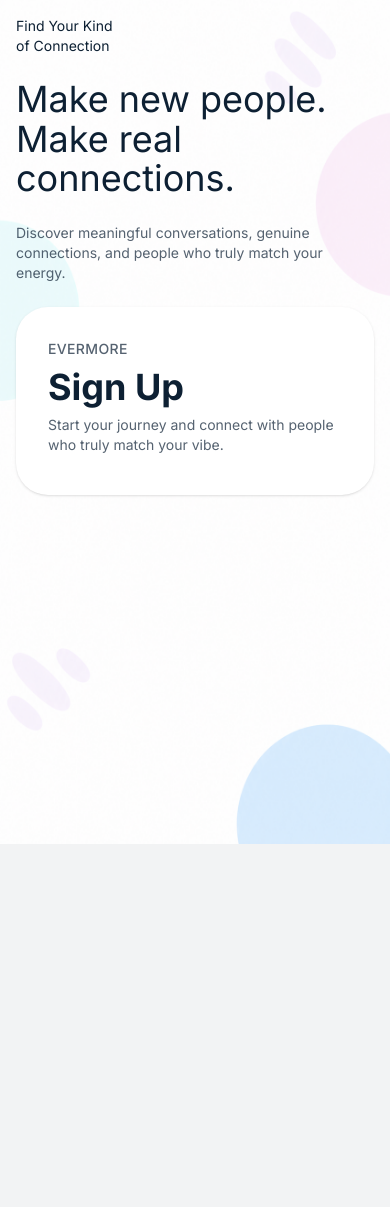
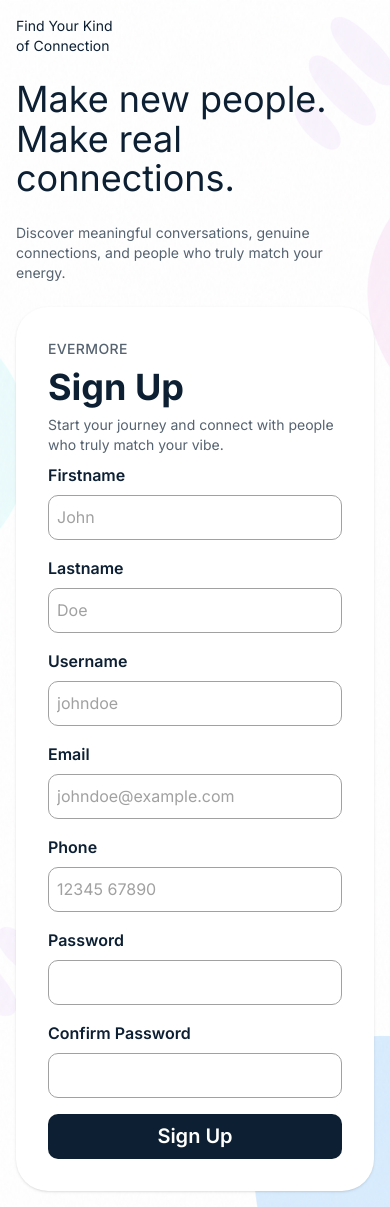
Before and after one commit to imaditya-jain/EverM-re, a Next.js app: page /auth/register in a window 390 px wide. Before the commit the page ends 844 px from the top, so only its background shows below. Built offline with nearby package versions, Linux system fonts and the light colour scheme; a web font is replaced by a local one.

Commit message:
feat(auth): create responsive registration form UI with validation

```diff
--- a/app/(pages)/auth/register/page.tsx
+++ b/app/(pages)/auth/register/page.tsx
@@ -1,10 +1,11 @@
 import { AuthLayout } from '@/app/components'
+import RegistrationForm from '@/app/components/forms/registeration.form'
 import React from 'react'
 
 const Register = () => {
   return (
     <AuthLayout title='Sign Up' paragraph='Start your journey and connect with people who truly match your vibe.'>
-      <div></div>
+     <RegistrationForm />
     </AuthLayout>
   )
 }
--- a/app/components/fields/input.field.tsx
+++ b/app/components/fields/input.field.tsx
@@ -1,13 +1,34 @@
-import React from 'react'
+import { UseFormRegister, FieldValues, Path, FieldErrors, } from "react-hook-form"
 
-interface InputFieldProps{
-    label: string
+interface InputFieldProps <T extends FieldValues>{
+  label: string;
+  name: Path<T>
+  type: string;
+  placeholder: string;
+  required: boolean;
+  register: UseFormRegister<T>
+  errors?: FieldErrors<T>
 }
 
-const InputField = ({label}:InputFieldProps) => {
+const InputField =<T extends FieldValues> ({ label, name, type, placeholder, required, register, errors }: InputFieldProps<T>) => {
   return (
     <div>
-      <label htmlFor={label}>{label}</label>
+      <label className='block inter text-[#0d2033] font-semibold mb-2' htmlFor={label}>{label}</label>
+      <input
+        type={type}
+        placeholder={placeholder}
+        // required={required}
+        className={`block w-full text-[#0d2033] inter h-11.25 rounded-[10px] outline-0 border px-2 placeholder:text-[#a1a1a1] ${
+          errors?.[name]
+            ? "border-red-500"
+            : "border-[#a1a1a1]"
+        }`}
+      />
+      {errors?.[name] && (
+        <p className="text-red-500 text-sm mt-1 inter">
+          {errors[name]?.message as string}
+        </p>
+      )}
     </div>
   )
 }
--- /dev/null
+++ b/app/components/forms/registeration.form.tsx
@@ -0,0 +1,73 @@
+"use client"
+
+import { useForm } from "react-hook-form"
+import { yupResolver } from "@hookform/resolvers/yup"
+import * as yup from "yup"
+import InputField from "../fields/input.field"
+
+
+const RegistrationForm = () => {
+
+    const schema = yup.object({
+        firstName: yup.string().matches(/^[A-Za-z]+$/, "Only alphabets are allowed for this field").required('Firstname is required.'),
+        lastName: yup.string().matches(/^[A-Za-z]+$/, "Only alphabets are allowed for this field").required('Lastname is required.'),
+        userName: yup.string().matches(/^[A-Za-z]+$/, "Only alphabets are allowed for this field").required('Username is required.'),
+        email: yup.string().email('Email is invalid.').required('Email is required.'),
+        phone: yup.string().matches(/^[6-9]\d{9}$/, "Enter a valid 10-digit Indian mobile number").required("Phone number is required."),
+        password: yup.string().min(6, "Password must be at least 6 characters").required("Password is required."),
+        cPassword: yup.string().oneOf([yup.ref("password")], "Passwords must match").required("Confirm Password is required."),
+    })
+
+    const { register, handleSubmit, formState: { errors }, } = useForm<RegistrationFormValues>({ resolver: yupResolver(schema), })
+    type RegistrationFormValues = {
+        firstName: string
+        lastName: string
+        userName: string
+        email: string
+        phone: string
+        password: string
+        cPassword: string
+    }
+
+    const handleOnSubmit = async () => {
+        try {
+
+        } catch (error) {
+            console.log(error)
+        }
+    }
+
+    const fields: {
+        id: string
+        label: string
+        name: keyof RegistrationFormValues
+        type: string
+        placeholder: string
+        required: boolean
+    }[] = [
+            { id: 'field-1', label: 'Firstname', name: 'firstName', type: 'text', placeholder: 'John', required: true },
+            { id: 'field-2', label: 'Lastname', name: 'lastName', type: 'text', placeholder: 'Doe', required: true },
+            { id: 'field-3', label: 'Username', name: 'userName', type: 'text', placeholder: 'johndoe', required: true },
+            { id: 'field-4', label: 'Email', name: 'email', type: 'email', placeholder: 'johndoe@example.com', required: true },
+            { id: 'field-5', label: 'Phone', name: 'phone', type: 'tel', placeholder: '12345 67890', required: true },
+            { id: 'field-6', label: 'Password', name: 'password', type: 'password', placeholder: '', required: true },
+            { id: 'field-7', label: 'Confirm Password', name: 'cPassword', type: 'password', placeholder: '', required: true },
+        ]
+
+    return (
+        <>
+            <form onSubmit={handleSubmit(handleOnSubmit)}>
+                <div className="grid grid-cols-1 sm:grid-cols-2 gap-4">
+                    {
+                        fields.map(field => <InputField key={field.id} label={field?.label} name={field.name} type={field.type} placeholder={field.placeholder} required={field.required} register={register} errors={errors} />)
+                    }
+                </div>
+                <div className="mt-4">
+                    <button type="submit" className="w-full h-11.25 bg-[#0d2033] text-[#fff] text-[20px] font-semibold inter rounded-[10px]">Sign Up</button>
+                </div>
+            </form>
+        </>
+    )
+}
+
+export default RegistrationForm
--- a/app/components/index.tsx
+++ b/app/components/index.tsx
@@ -1,2 +1,5 @@
 export {default as AuthLayout} from './layout/auth/layout'
 export {default as Header} from './common/header'
+
+//forms
+export {default as InputField} from './forms/registeration.form'
--- a/app/models/user.model.ts
+++ b/app/models/user.model.ts
@@ -79,6 +79,8 @@ const userSchema = new mongoose.Schema<IUser>({
     }
 }, { timestamps: true })
 
+userSchema.index({userName: 1, email:1, phone: 1})
+
 userSchema.pre('save', async function () {
     if (!this.isModified("password")) return;
 
--- a/package.json
+++ b/package.json
@@ -20,7 +20,7 @@
     "nodemailer": "^8.0.5",
     "react": "19.2.3",
     "react-dom": "19.2.3",
-    "react-hook-form": "^7.72.1",
+    "react-hook-form": "^7.75.0",
     "react-icons": "^5.6.0",
     "react-redux": "^9.2.0",
     "serwist": "^9.5.7",
```
Also changed, not shown: 1 other file (tests, documents, lock files or other folders).
